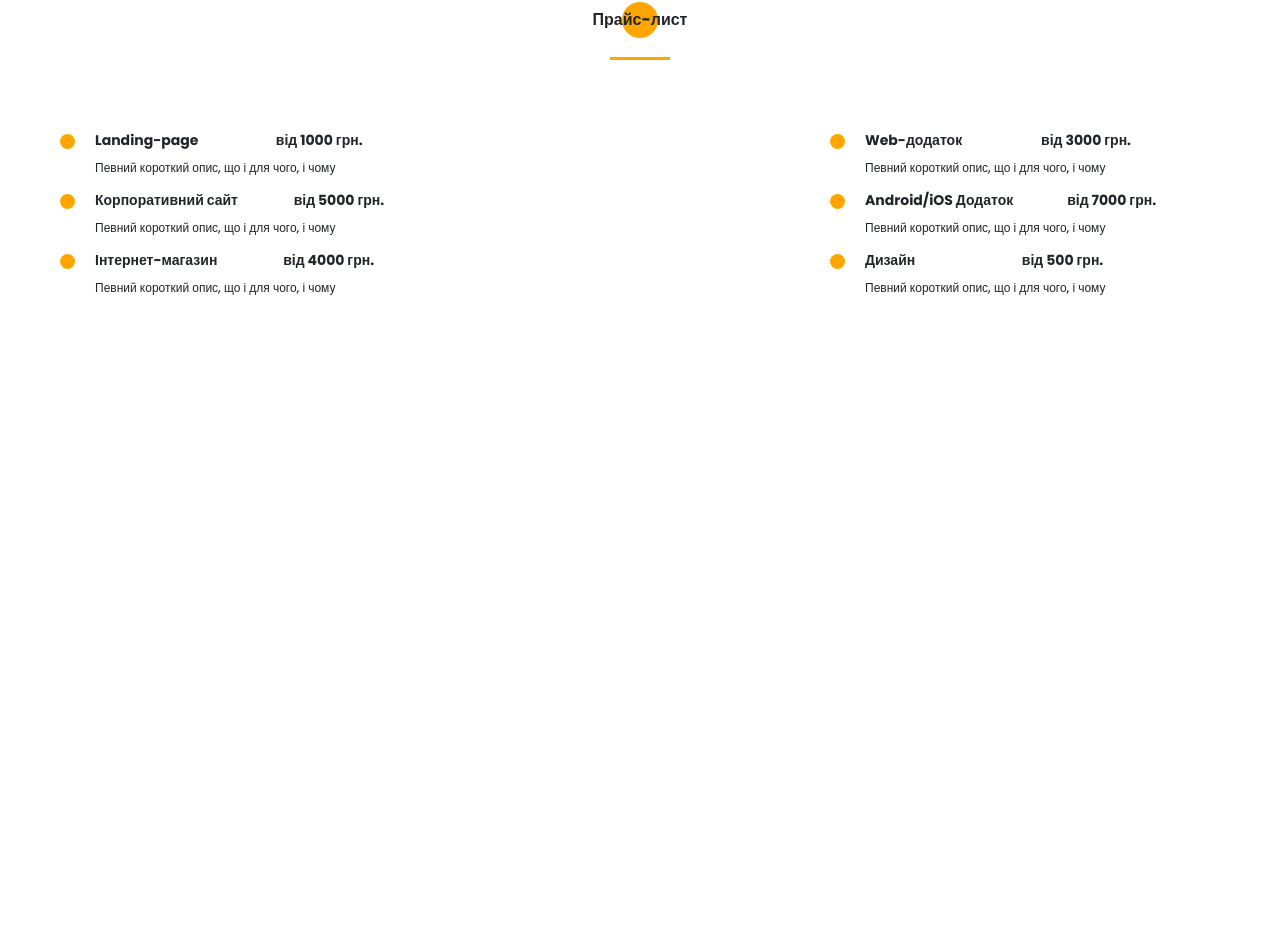
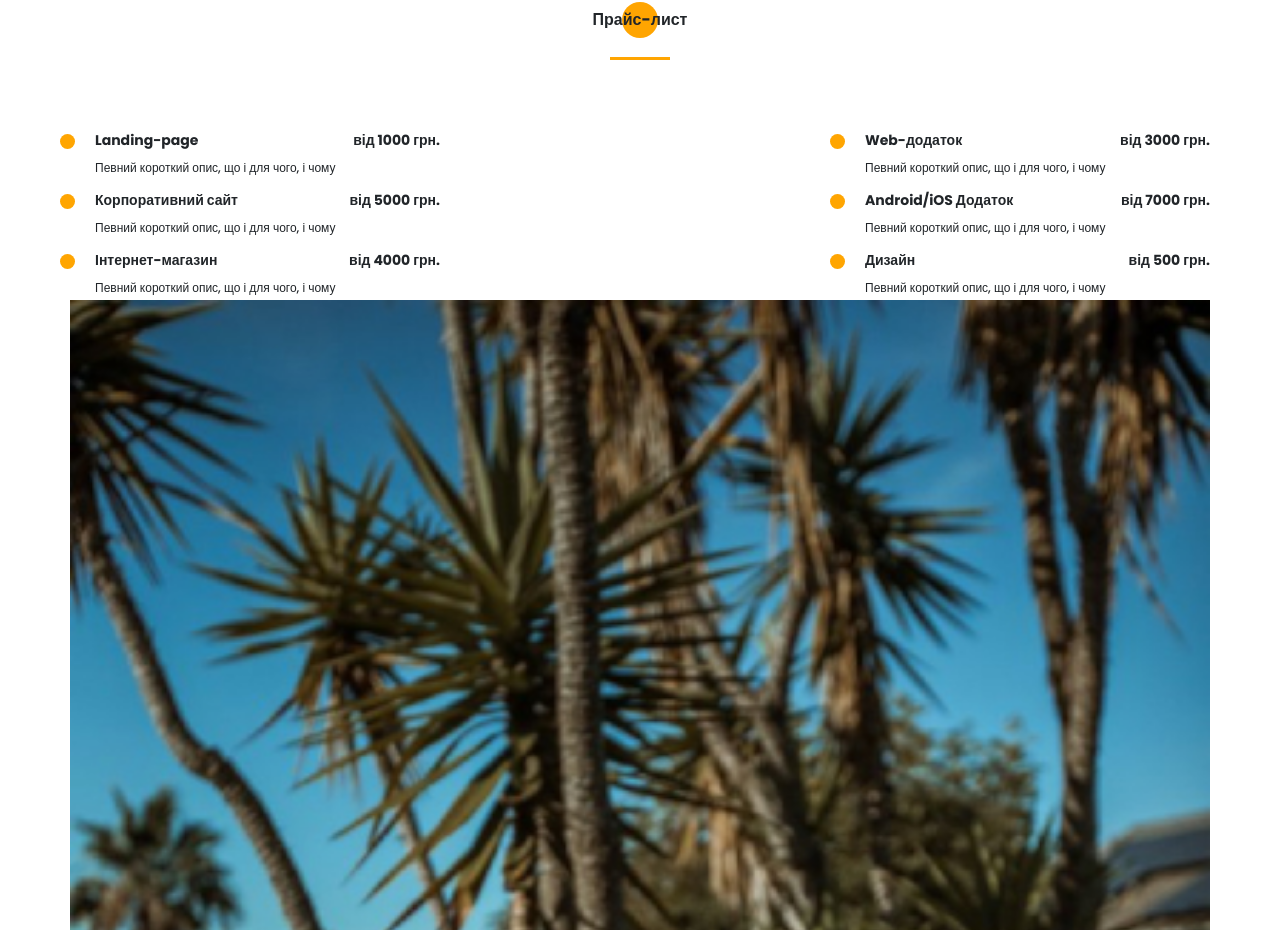
Before and after one commit to AlexKor94/portfolio, a website: page src/index.html in a window 1280 px wide. Shown: the part 4280-5210 px from the top of the page. Before the commit the page ends 4580 px from the top, so only its background shows below. Drawn offline with Linux system fonts and the light colour scheme.

Commit message:
start section contacts

```diff
--- a/src/index.html
+++ b/src/index.html
@@ -578,6 +578,15 @@
         </div>
       </div>
     </section>
+    <section class="contacts">
+      <div class="container">
+        <div class="contacts_wrapper">
+          <div class="about__photo">
+            <img src="img/main_photo.jpg" alt="photo" />
+          </div>
+        </div>
+      </div>
+    </section>
     <script src="js/script.js"></script>
   </body>
 </html>
--- a/src/sass/blocks/_price.scss
+++ b/src/sass/blocks/_price.scss
@@ -23,7 +23,9 @@
       top: 4px;
       left: -10px;
     }
-
+    &-cost {
+      justify-self: end;
+    }
     &-descr {
       grid-column: 1 / 3;
       font-size: 12px;
```
Also changed, not shown: src/css/style.min.css, 1 other file.
